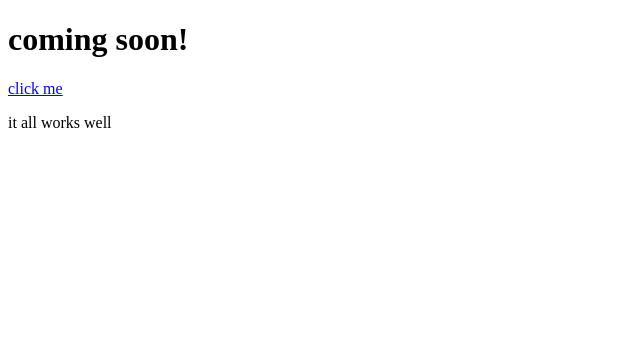
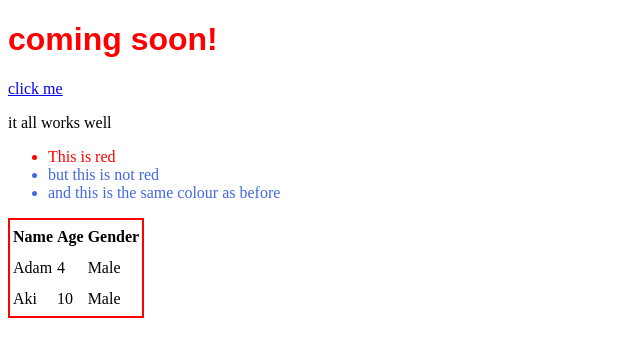
Before and after one commit to aelshi01/hello-world, a plain HTML site: page index.html in a window 1280 px wide. Shown: the whole page, without its empty margins (0-640 px from the left). Drawn offline with Linux system fonts and the light colour scheme.

Commit message:
added table, changed colour and added boarder

```diff
--- a/index.html
+++ b/index.html
@@ -9,11 +9,36 @@
   </head>
 
   <body>
-      <h1>coming soon! <style>color: red;</style></h1>
+      <h1>coming soon!</h1>
       <a href="http://getfutureproof.co.uk">click me</a>
 
       <!--this is for comments -->
       <p>it all works well</p>
+      <article>
+        <ul>
+          <li class="red-boarder">This is red </li>
+          <li>but this is not red</li>
+          <li>and this is the same colour as before</li>
+        </ul>
+      </article>
+
+      <table height="100">
+        <tr>
+          <th>Name</th>
+          <th>Age</th>
+          <th>Gender</th>
+        </tr>
+        <tr>
+          <td>Adam</td>
+          <td>4</td>
+          <td>Male</td>
+        </tr>
+        <tr>
+          <td>Aki</td>
+          <td>10</td>
+          <td>Male</td>
+        </tr>
+      </table>
 
   </body>
 </html>
--- a/style.css
+++ b/style.css
@@ -0,0 +1,16 @@
+h1 {
+    color: red;
+    font-family: Arial, Helvetica, sans-serif;
+}
+
+li {
+    color: royalblue;
+}
+
+li.red-boarder {
+    color: red;
+}
+
+article + table {
+    border: 2px solid red;
+}
```
